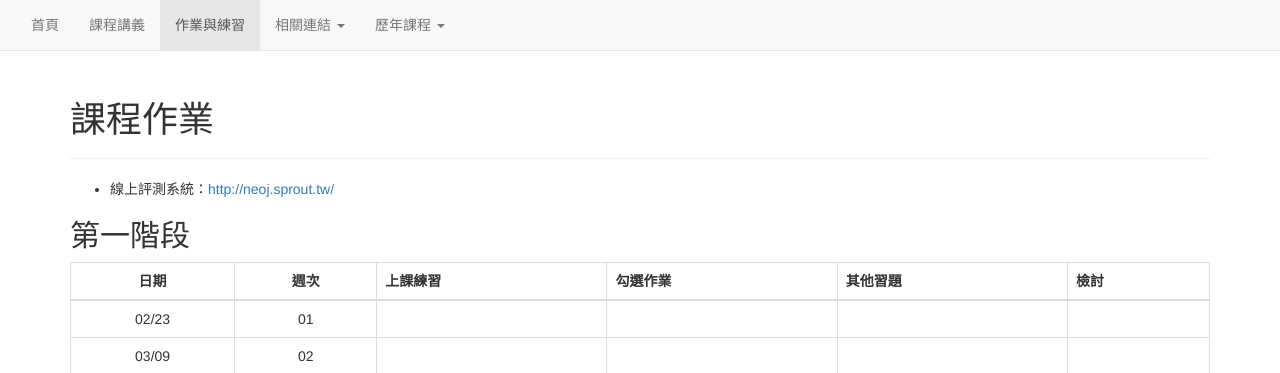
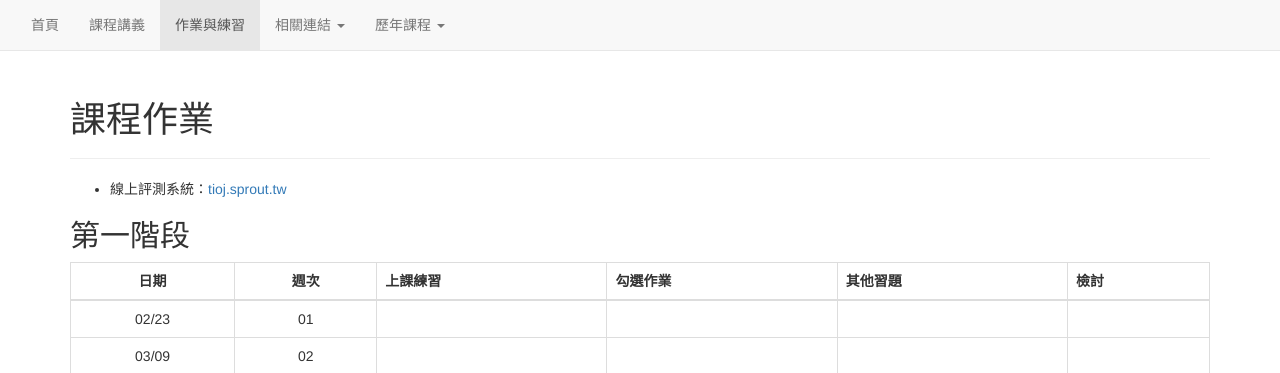
Before and after one commit to tw-csie-sprout/py2025, a Jekyll site: the page built from homework.md, in a window 1280 px wide. Shown: the top 373 px of the page. Built offline with Jekyll 4.4.1, drawn with Linux system fonts in a browser that asks for light colours.

Commit message:
Update homework.md

```diff
--- a/homework.md
+++ b/homework.md
@@ -4,7 +4,7 @@ title: "課程作業"
 ---
 # 課程作業
 
-* 線上評測系統：[http://neoj.sprout.tw/](https://tioj.sprout.tw/)
+* 線上評測系統：[tioj.sprout.tw](https://tioj.sprout.tw/)
 
 ## 第一階段
 
```
